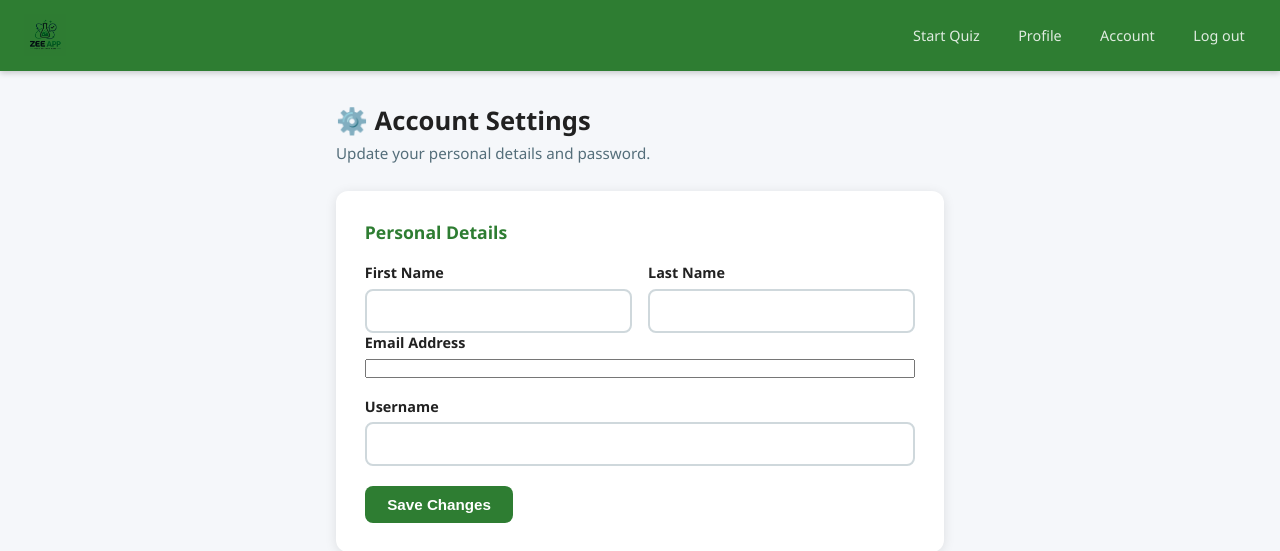
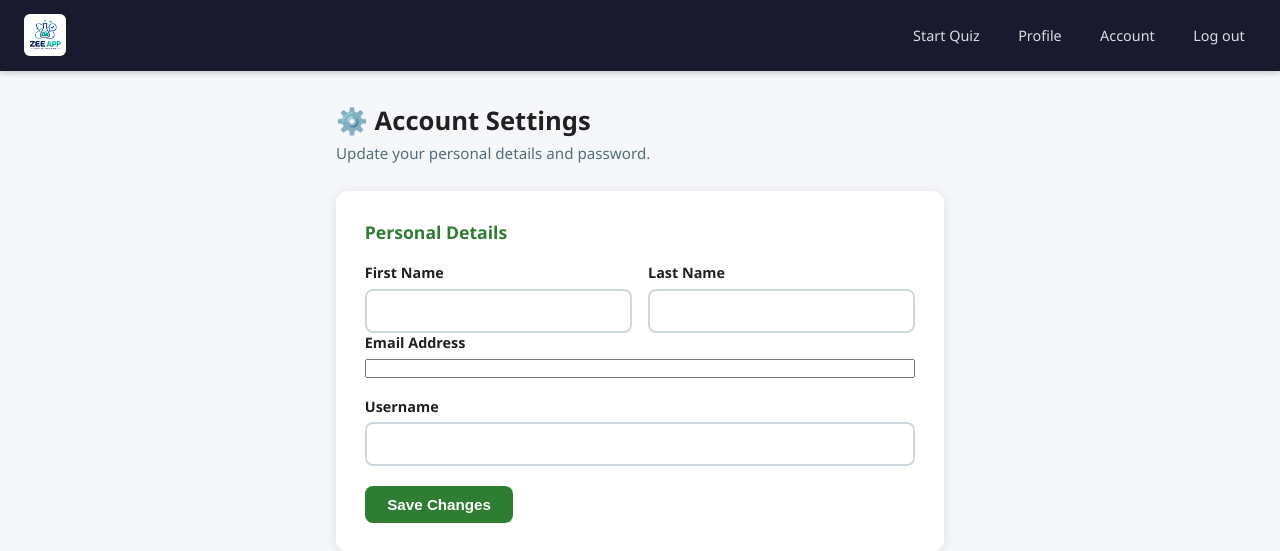
Before and after one commit to techlogic-it/zee-study, a Flask app: page /account in a window 1280 px wide. Shown: the top 551 px of the page. Run offline with Flask 3, Linux system fonts and the light colour scheme; the visitor is signed in with stand-in values (Sample User, id 1); data that the repository does not hold is empty; parts of the project's set-up code (start-up, migrations or seed data) failed here and were passed over; some libraries are stand-ins or nearby versions.

Commit message:
Change navbar colour to dark navy (#1a1a2e)
Co-Authored-By: Claude Sonnet 4.6 <noreply@anthropic.com>

```diff
--- a/static/style.css
+++ b/static/style.css
@@ -28,7 +28,7 @@ body {
 
 /* ── Nav ── */
 nav {
-  background: var(--green);
+  background: #1a1a2e;
   padding: .9rem 1.5rem;
   display: flex;
   align-items: center;
--- a/templates/base.html
+++ b/templates/base.html
@@ -14,7 +14,7 @@
 {% if session.username %}
 <nav>
   <a class="brand" href="{{ url_for('dashboard') }}">
-    <img src="{{ url_for('static', filename='logo.png') }}" alt="ZEE STUDY" style="height:42px;width:auto;vertical-align:middle;mix-blend-mode:multiply;">
+    <img src="{{ url_for('static', filename='logo.png') }}" alt="ZEE STUDY" style="height:42px;width:auto;vertical-align:middle;border-radius:6px;">
   </a>
   <div class="nav-links">
     <a href="{{ url_for('topics') }}">Start Quiz</a>
```
